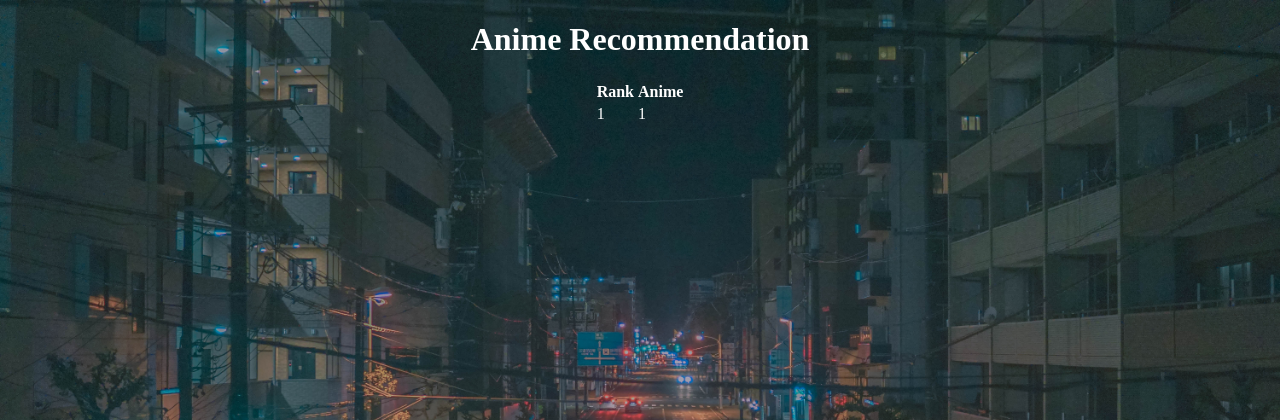
After one commit to soapycat99/anime_recommender_system, a Flask app: template templates/anime_display.html in a window 1280 px wide. The commit adds this page. Shown: the top 420 px of the page. Run offline with Flask 2, Linux system fonts and the light colour scheme; the template is opened without the code that fills it: most values are stand-ins (such as "Sample title", 1, 10 or a date in 2020); parts of the project's set-up code (start-up, migrations or seed data) failed here and were passed over.

Commit message:
Add files via upload

```diff
--- /dev/null
+++ b/templates/anime_display.html
@@ -0,0 +1,23 @@
+{% extends 'layout.html' %}
+
+{% block body %}
+    <center style="color: #FFF">
+        <h1>Anime Recommendation</h1>
+        <table>
+             <thead>
+                 <tr>
+                     <th>Rank</th>
+                     <th>Anime</th>
+                </tr>
+            </thead>
+            <tbody>
+                {% for rank in ani_dict %}
+                    <tr>
+                        <td>{{ rank }}</td>
+                        <td>{{ ani_dict[rank] }}</td>
+                    </tr>
+                {% endfor %}
+            </tbody>
+        </table>
+    </center>
+{% endblock %}
--- a/templates/home.html
+++ b/templates/home.html
@@ -5,9 +5,8 @@
         <center>
             <h3> Anime Recommender </h3>
         <div>
-            <form method="POST" style="text-align: center">
-
-                    <input type="text" placeholder="Enter your fav anime" list="animeList">
+            <form method="POST" style="text-align: center" action="/display">
+                    <input type="text" placeholder="Enter your fav anime" list="animeList" name="anime">
                     <datalist id="animeList">
                             {% for ani in ani_cols %}
                                 <option>  {{ ani }} </option>
```
